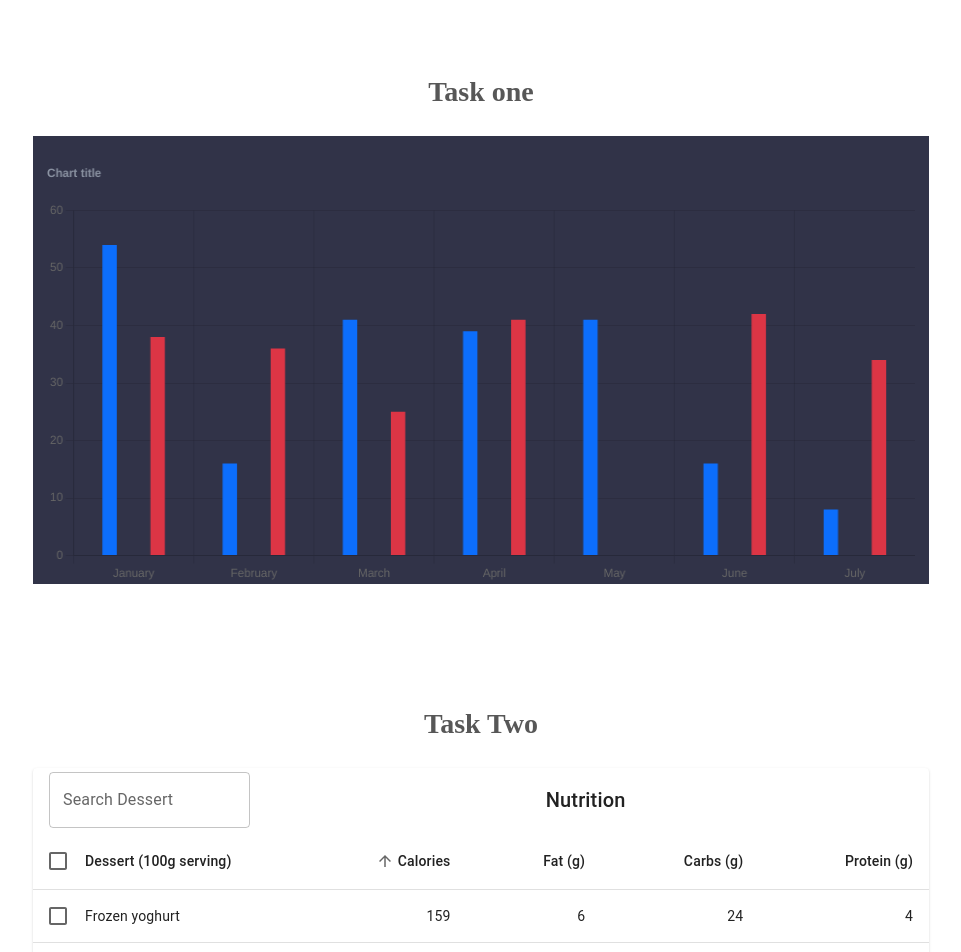
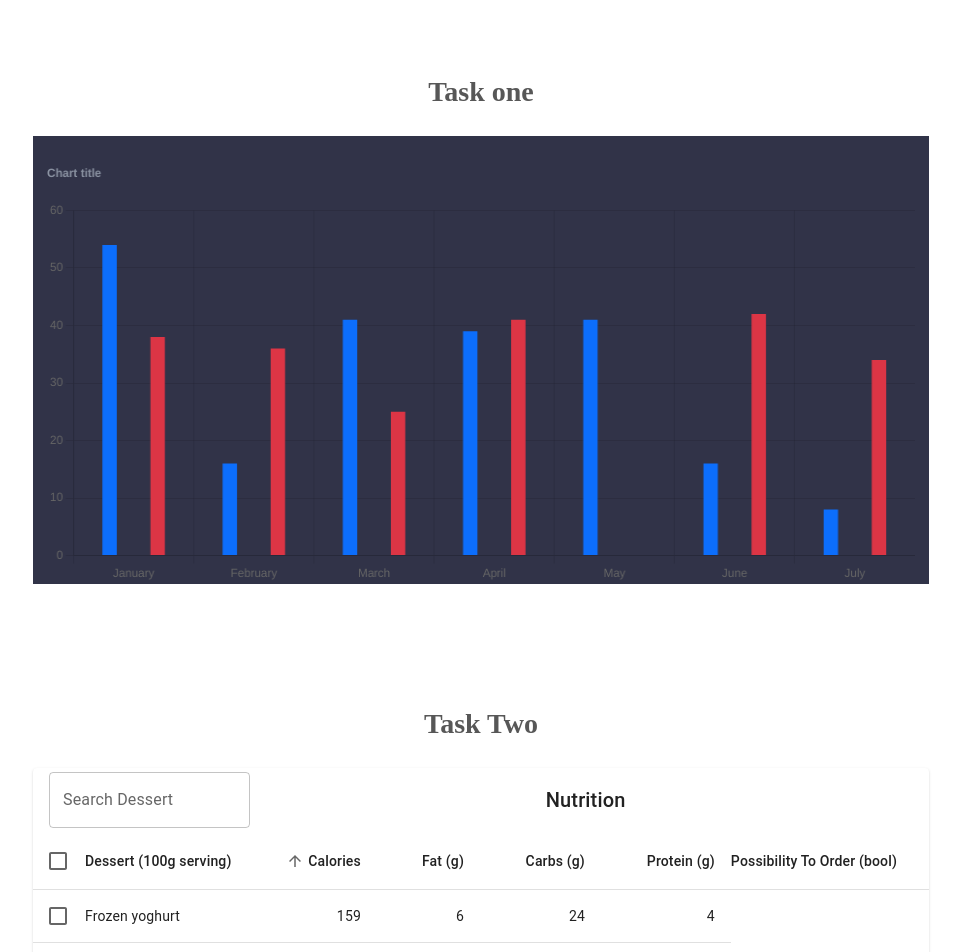
Before and after one commit to milad-heidari/panel, a React (Create React App) app: page / in a window 1280 px wide. Shown: the top 952 px of the page, without its empty margins (159-1120 px from the left). Built offline with nearby package versions, Linux system fonts and the light colour scheme.

Commit message:
add coulmn for boolean

```diff
--- a/src/components/table/EnhancedTableHead.jsx
+++ b/src/components/table/EnhancedTableHead.jsx
@@ -39,6 +39,12 @@ const headCells = [
     numeric: true,
     disablePadding: false,
     label: 'Protein (g)',
+  },
+  {
+    id: 'PossibilityToOrder',
+    numeric: false,
+    disablePadding: true,
+    label: 'Possibility To Order (bool)',
   },
 ];
 
```
